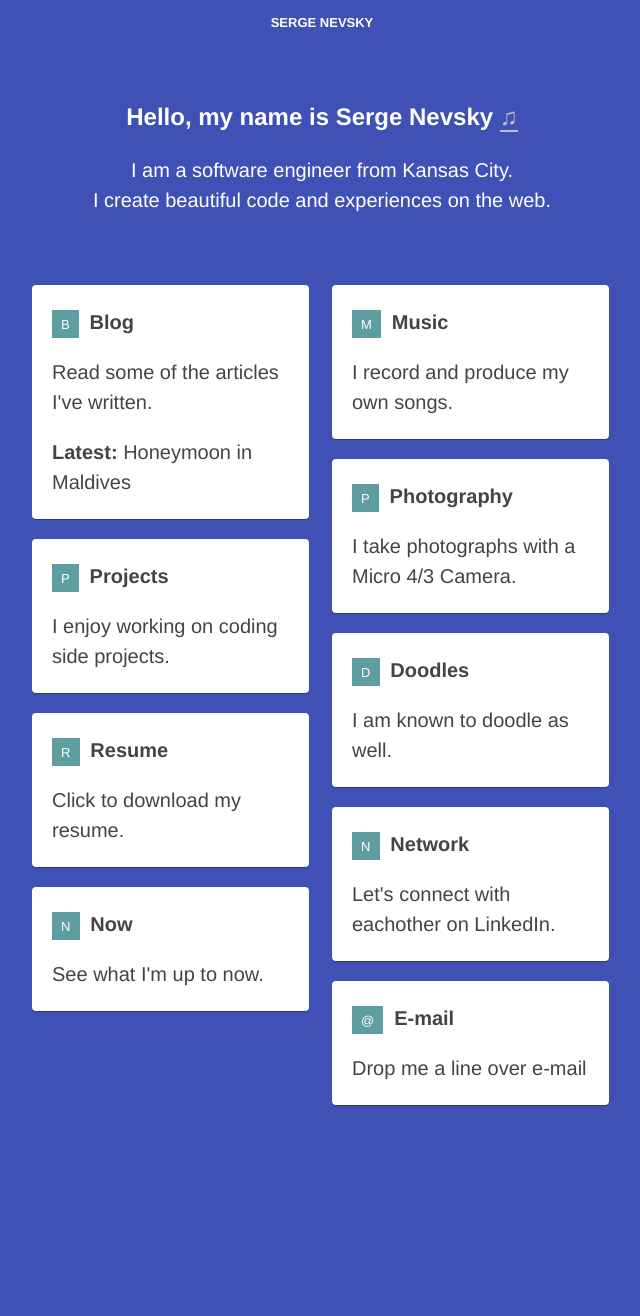
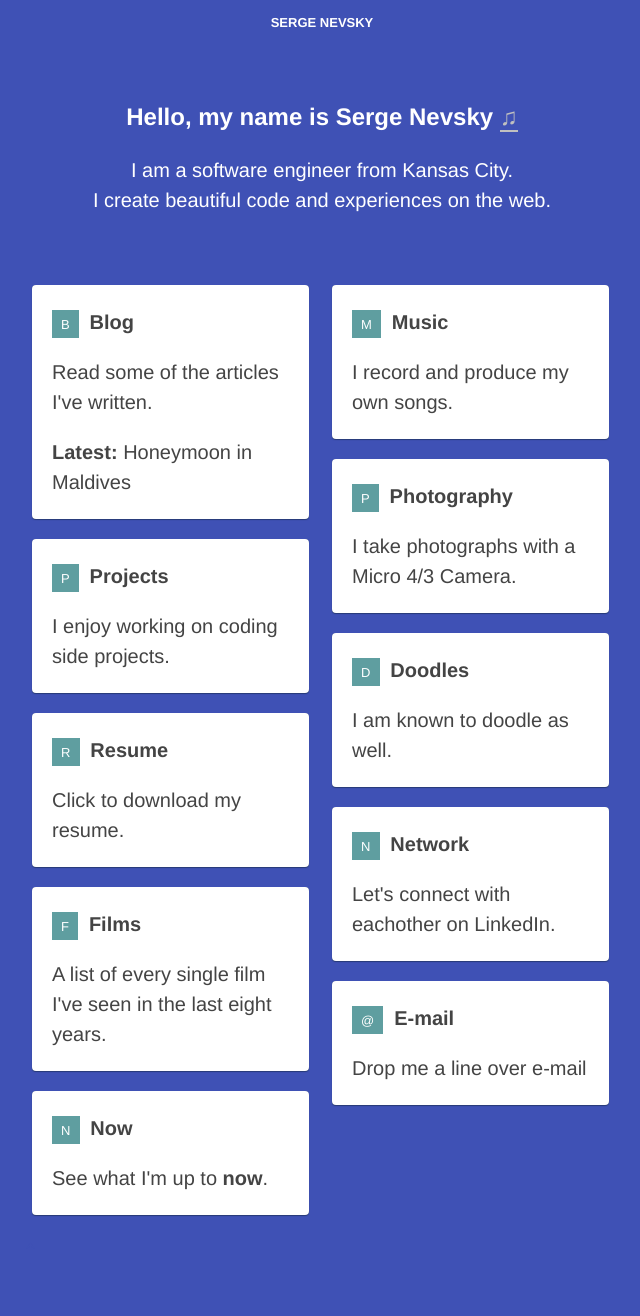
Before and after one commit to Dejital/dejital.github.com, a Jekyll site: the page built from index.html, in a window 1280 px wide. Shown: the whole page, without its empty margins (318-958 px from the left). Built offline with Jekyll 4.4.1, drawn with Linux system fonts in a browser that asks for light colours; before the commit the page ends 1206 px from its top, so only the background shows below that.

Commit message:
Add Films to front page, update Now

```diff
--- a/index.html
+++ b/index.html
@@ -53,10 +53,17 @@ title: Hello World!
     </div>
   </a>
 
+  <a href="http://films.snevsky.com/">
+    <div class="card">
+      <p><span>F</span> <strong>Films</strong></p>
+      <p>A list of every single film I've seen in the last eight years.</p>
+    </div>
+  </a>
+
   <a href="/now/">
     <div class="card">
       <p><span>N</span> <strong>Now</strong></p>
-      <p>See what I'm up to now.</p>
+      <p>See what I'm up to <strong>now</strong>.</p>
     </div>
   </a>
 
--- a/now.html
+++ b/now.html
@@ -13,13 +13,12 @@ permalink: '/now/'
 
 <ul>
     <li>Working full time as a <a href="http://linkedin.snevsky.com">Senior Software Development Engineer at Site 1001</a>.</li>
+    <li>Working on a side project using React Native.</li>
     <li>Taking <a href="https://www.flickr.com/photos/sergeyk/">pictures</a> on my mirrorless camera.</li>
     <li>Listening to my favorite podcasts.</li>
-    <li>Moving in to a new house.</li>
-    <li>Learning ReactJS.</li>
 </ul>
 
 <p id="meta">
-    Last Updated: April 5, 2017 <br />
+    Last Updated: October 9, 2017 <br />
     <a href="http://nownownow.com/about#what">What is a “now page”?</a>
 </p>
--- a/projects.html
+++ b/projects.html
@@ -6,7 +6,7 @@ permalink: '/projects/'
 
 <h2 id="projects">Projects</h2>
 
-<p>This is a chronological history of my coding side projects.</p>
+<p>I enjoy working on coding side projects. Here are a few that I've built over the last few years.</p>
 
 <div class="project" id="project">
     <h3><a href="http://app.snevsky.com/">Personowl</a></h3>
```
